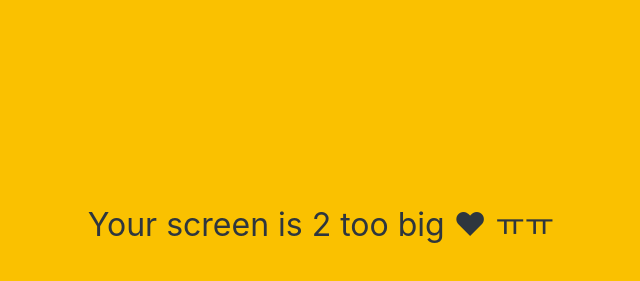
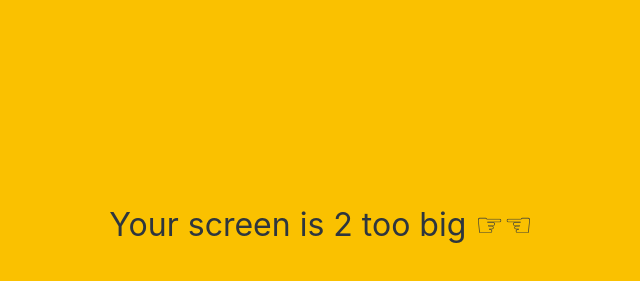
Before and after one commit to aza1200/KaKao-Clone, a plain HTML site: page friends.html in a window 1280 px wide. Shown: the part 175-456 px from the top of the page, without its empty margins (319-959 px from the left). Drawn offline with Linux system fonts and the light colour scheme; a web font is replaced by a local one.

Commit message:
eraseㅠㅠ

```diff
--- a/friends.html
+++ b/friends.html
@@ -106,7 +106,7 @@
         </div>
 
         <div id="no-mobile">
-            <span>Your screen is 2 too big ♥ ㅠㅠ</span>
+            <span>Your screen is 2 too big ☞☜</span>
         </div>
 
 
```
